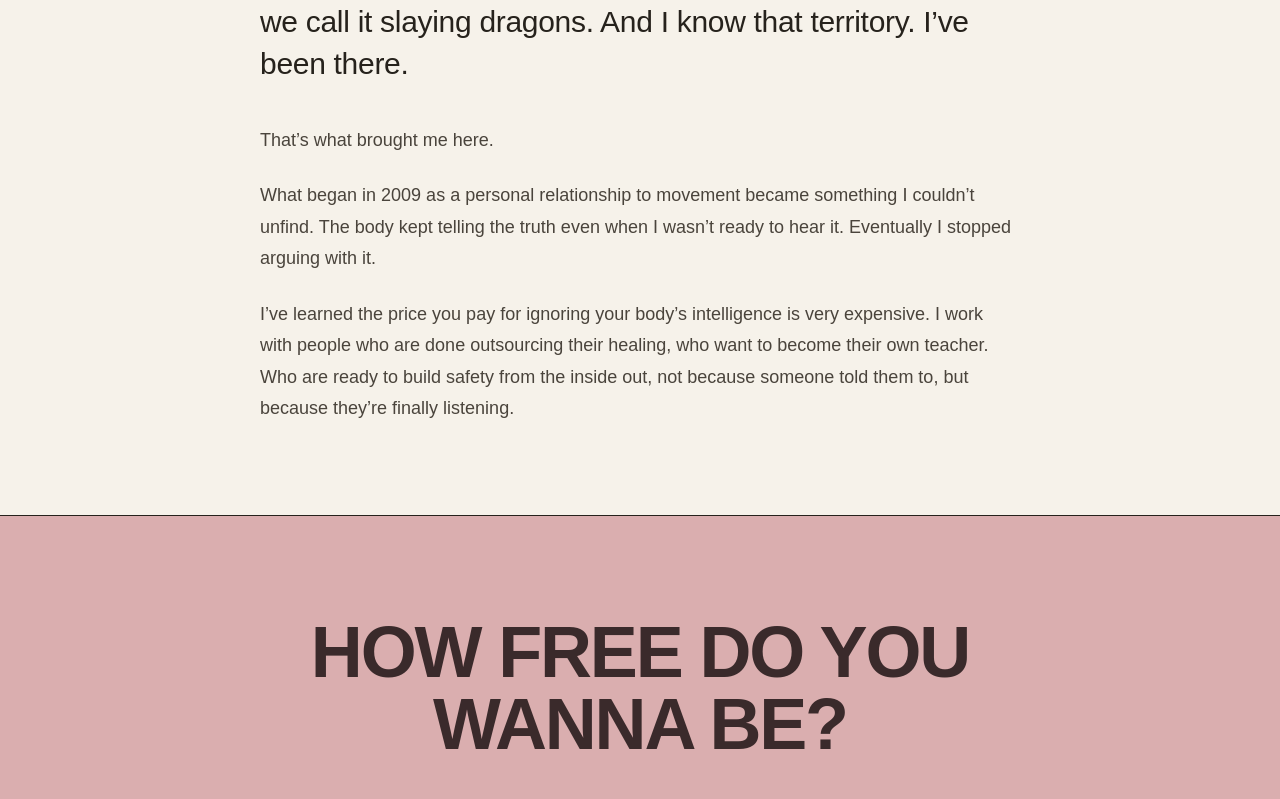
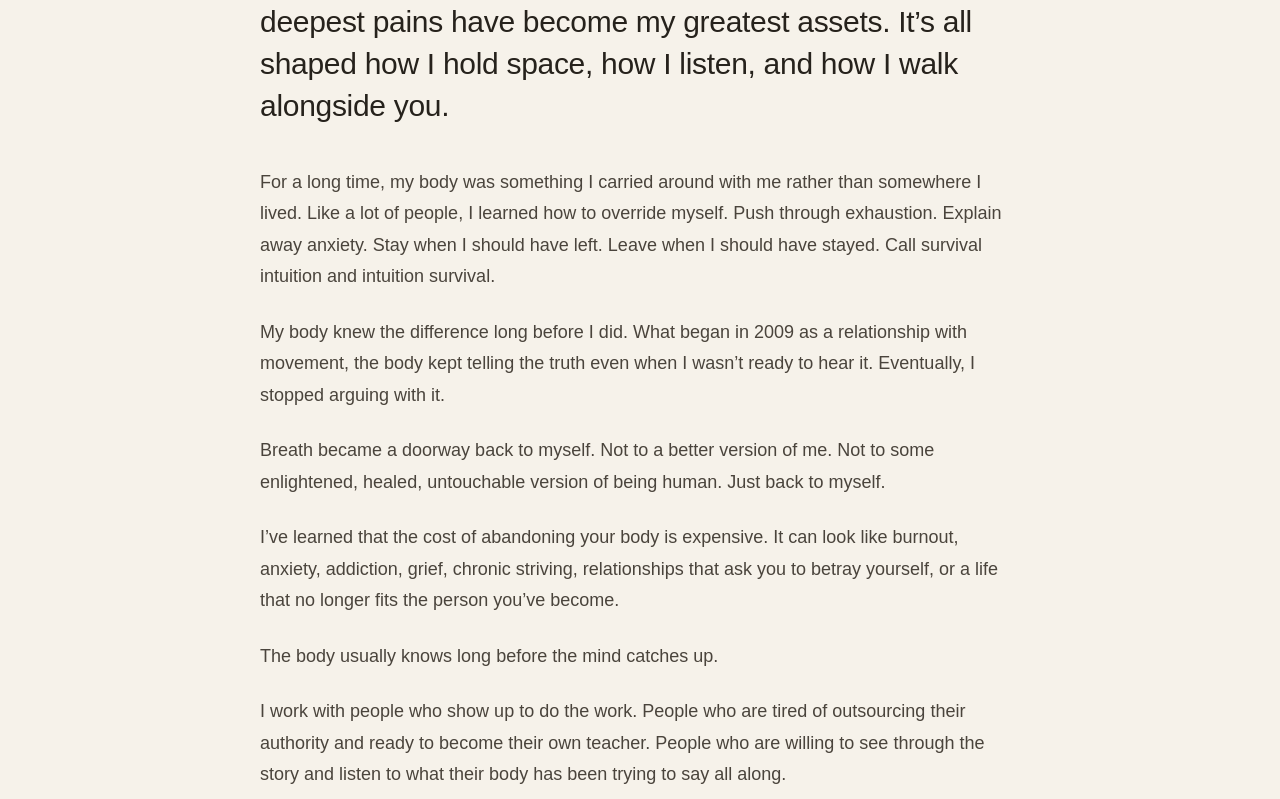
Before and after one commit to caitlynecorry/caitlyne-corry-site, a Next.js app: page /about in a window 1280 px wide. Shown: the part 1140-1939 px from the top of the page. Built offline with nearby package versions, Linux system fonts and the light colour scheme; a web font is replaced by a local one.

Commit message:
feat: expand narrative on body awareness and personal growth in AboutPage
Co-authored-by: caitlynecorry <262380122+caitlynecorry@users.noreply.github.com>

```diff
--- a/app/about/page.tsx
+++ b/app/about/page.tsx
@@ -52,25 +52,48 @@ export default function AboutPage() {
       <section className="border-b border-ink px-6 py-[90px] md:px-11">
         <div className="mx-auto max-w-[760px]">
           <p className="mb-10 font-grotesk text-[30px] font-medium leading-[1.4] tracking-[-0.01em]">
-            Life is messy and being human is hard. Unlearning, discarding,
-            rewiring — it&rsquo;s not always pretty. In my lineage, we call it
-            slaying dragons. And I know that territory. I&rsquo;ve been there.
+            My story is part of the work. From survival to self-trust. From
+            numbing to feeling. From performing to being. My deepest pains have
+            become my greatest assets. It&rsquo;s all shaped how I hold space,
+            how I listen, and how I walk alongside you.
           </p>
           <p className="mb-6 font-grotesk text-lg leading-[1.75] text-[#4a443c]">
-            That&rsquo;s what brought me here.
+            For a long time, my body was something I carried around with me
+            rather than somewhere I lived. Like a lot of people, I learned how to
+            override myself. Push through exhaustion. Explain away anxiety. Stay
+            when I should have left. Leave when I should have stayed. Call
+            survival intuition and intuition survival.
           </p>
           <p className="mb-6 font-grotesk text-lg leading-[1.75] text-[#4a443c]">
-            What began in 2009 as a personal relationship to movement became
-            something I couldn&rsquo;t unfind. The body kept telling the truth
-            even when I wasn&rsquo;t ready to hear it. Eventually I stopped
-            arguing with it.
+            My body knew the difference long before I did. What began in 2009 as
+            a relationship with movement, the body kept telling the truth even
+            when I wasn&rsquo;t ready to hear it. Eventually, I stopped arguing
+            with it.
+          </p>
+          <p className="mb-6 font-grotesk text-lg leading-[1.75] text-[#4a443c]">
+            Breath became a doorway back to myself. Not to a better version of
+            me. Not to some enlightened, healed, untouchable version of being
+            human. Just back to myself.
+          </p>
+          <p className="mb-6 font-grotesk text-lg leading-[1.75] text-[#4a443c]">
+            I&rsquo;ve learned that the cost of abandoning your body is expensive.
+            It can look like burnout, anxiety, addiction, grief, chronic
+            striving, relationships that ask you to betray yourself, or a life
+            that no longer fits the person you&rsquo;ve become.
+          </p>
+          <p className="mb-6 font-grotesk text-lg leading-[1.75] text-[#4a443c]">
+            The body usually knows long before the mind catches up.
+          </p>
+          <p className="mb-6 font-grotesk text-lg leading-[1.75] text-[#4a443c]">
+            I work with people who show up to do the work. People who are tired
+            of outsourcing their authority and ready to become their own teacher.
+            People who are willing to see through the story and listen to what
+            their body has been trying to say all along.
           </p>
           <p className="m-0 font-grotesk text-lg leading-[1.75] text-[#4a443c]">
-            I&rsquo;ve learned the price you pay for ignoring your body&rsquo;s
-            intelligence is very expensive. I work with people who are done
-            outsourcing their healing, who want to become their own teacher. Who
-            are ready to build safety from the inside out, not because someone
-            told them to, but because they&rsquo;re finally listening.
+            Because beneath the noise, beneath the fear, beneath the
+            conditioning — I&rsquo;ve discovered that the body was often wiser
+            than the narratives surrounding it.
           </p>
         </div>
       </section>
```
